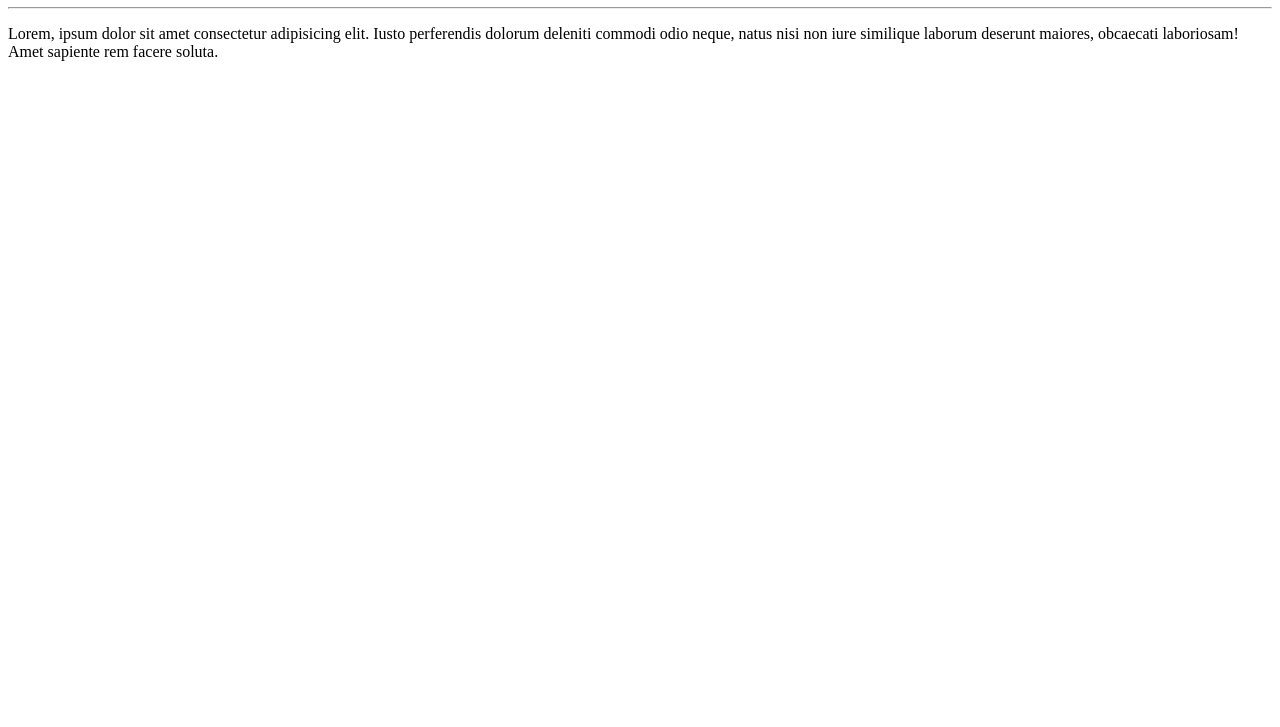
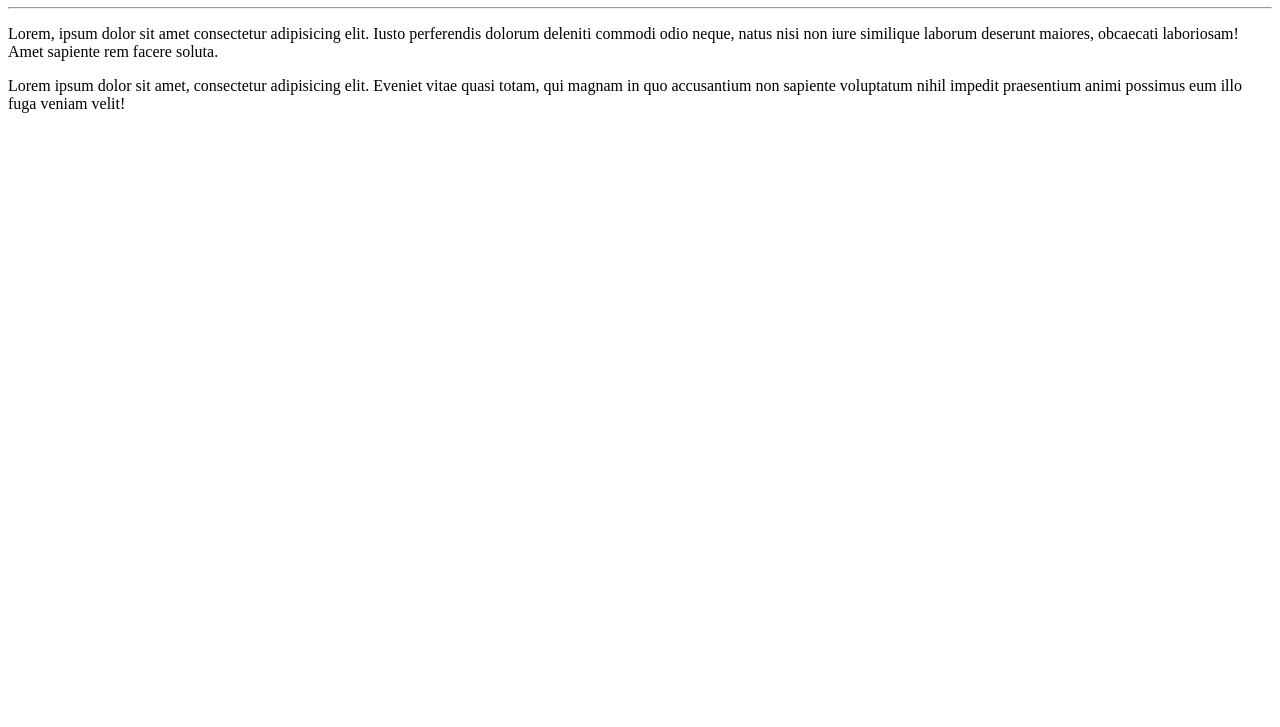
Before and after one commit to CleicianeCarvalho/Oi-Mundo, a plain HTML site: page site-exemplo/index.html in a window 1280 px wide. Shown: the part 73-800 px from the top of the page. Drawn offline with Linux system fonts and the light colour scheme.

Commit message:
Adicionei um parágrafo

```diff
--- a/site-exemplo/index.html
+++ b/site-exemplo/index.html
@@ -10,4 +10,6 @@
     <h1>Oi, Mundo!</h1>
     <hr>
     <p>Lorem, ipsum dolor sit amet consectetur adipisicing elit. Iusto perferendis dolorum deleniti commodi odio neque, natus nisi non iure similique laborum deserunt maiores, obcaecati laboriosam! Amet sapiente rem facere soluta.</p>
-</html>
+    <p>Lorem ipsum dolor sit amet, consectetur adipisicing elit. Eveniet vitae quasi totam, qui magnam in quo accusantium non sapiente voluptatum nihil impedit praesentium animi possimus eum illo fuga veniam velit!</p>
+</body>
+    </html>
```
